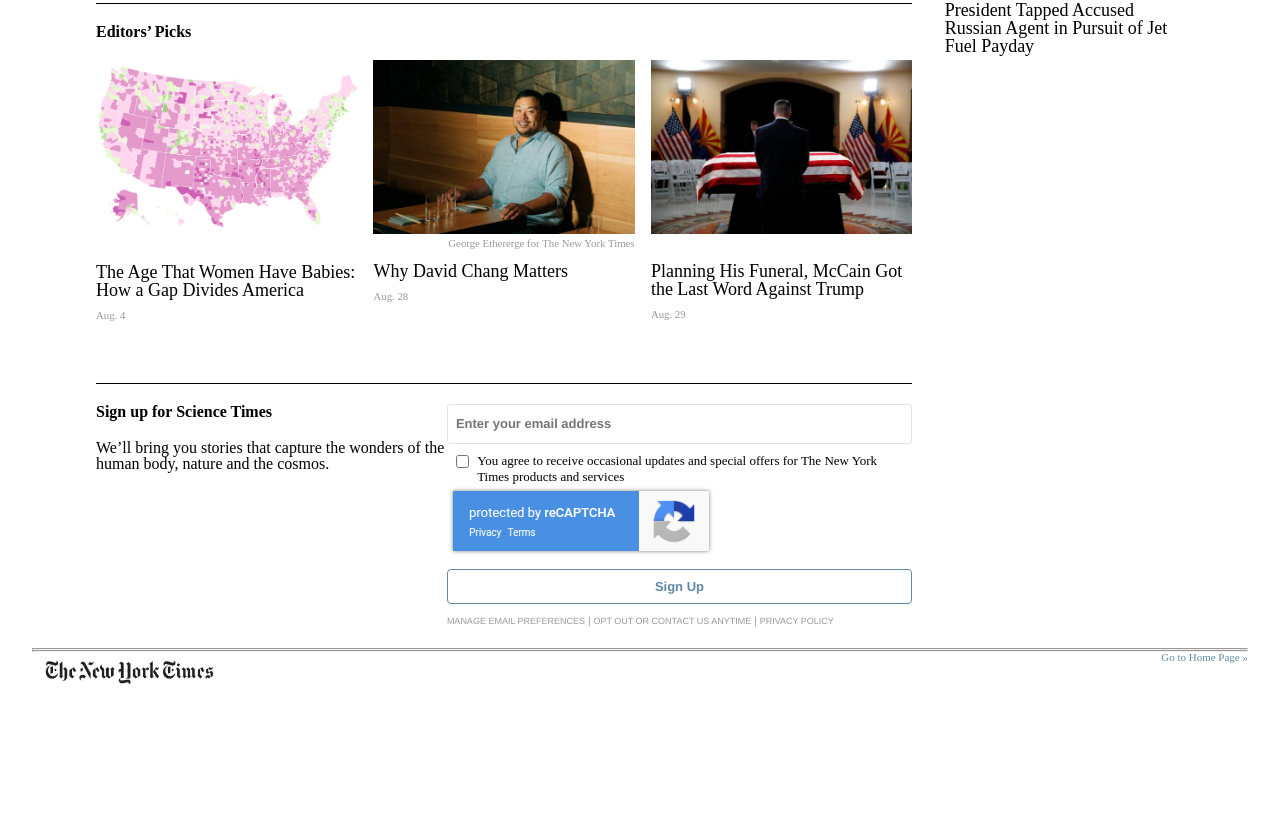
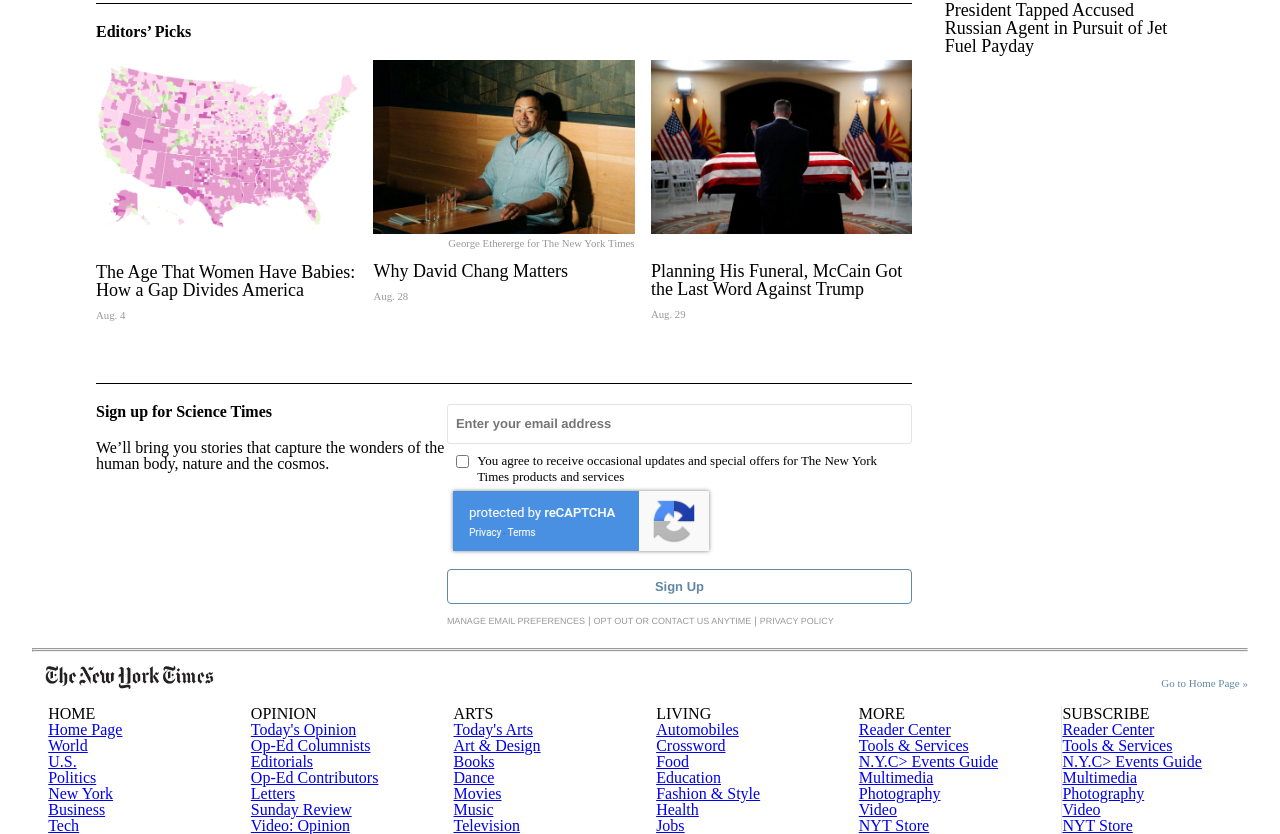
Before and after one commit to uzorjchibuzor/ny-times, a plain HTML site: page index.html in a window 1280 px wide. Shown: the part 5987-6821 px from the top of the page. Before the commit the page ends 6683 px from the top, so only its background shows below. Drawn offline with Linux system fonts and the light colour scheme.

Commit message:
added the links at the footer

```diff
--- a/assets/stylesheets/main.css
+++ b/assets/stylesheets/main.css
@@ -435,4 +435,26 @@
     font-weight: 400;
     line-height: 11px;
     text-decoration: none;
+    vertical-align: text-bottom;
+    position: relative;
+    top: 21px;
    }
+
+   .footer-header {
+     margin: 5px 0;
+   }
+
+
+   .quick-links {
+     width: 14%;
+
+     margin:auto;
+   }
+
+   .quick-links p, .quick-links a {
+     display: block;
+   }
+
+   .separate {
+     border-left: 1px solid #e5e5e5;
+   }
--- a/index.html
+++ b/index.html
@@ -361,10 +361,11 @@
           <form action="#" method="POST">
             <input type="email" placeholder="Enter your email address">
 
-            <input type="checkbox"> <span>You agree to receive occasional updates and special offers for The New York Times products and services</span>
+            <input type="checkbox">
+            <span>You agree to receive occasional updates and special offers for The New York Times products and services</span>
 
             <div class="clear-float"></div>
-          <img src="./assets/images/captcha.png" alt="captcha"/>
+            <img src="./assets/images/captcha.png" alt="captcha" />
             <button type="button">Sign Up</button>
             <p class="referral">
               <a href="#">MANAGE EMAIL PREFERENCES</a> |
@@ -377,16 +378,36 @@
       </div>
       <div class="trending-links">
         <h5>Trending</h5>
-    <h6><a href="#"> Opinion: They Sat in Hypocrisy</a></h6>
-    <h6><a href="#">Meghan McCain’s Eulogy Shows She Is Forged in Her Father’s Image</a></h6>
-    <h6><a href="#">‘It’s Like, Who’s Next?’: A Troubled School’s Alarming Death Rate</a></h6>
-    <h6><a href="#">How to Retire in Your 30s With $1 Million in the Bank</a></h6>
-    <h6><a href="#">How Brett Kavanaugh Would Transform the Supreme Court</a></h6>
-    <h6><a href="#">Opinion: What’s the Point of the Supreme Court?</a></h6>
-    <h6><a href="#">A Swastika on a Church Bell: A Village Splits on How to Confront Nazi Past</a></h6>
-    <h6><a href="#">Opinion: How Trump Betrays ‘Forgotten’ Americans</a></h6>
-    <h6><a href="#">Opinion: The Last Butterfly</a></h6>
-    <h6><a href="#">Wife of Former N.R.A. President Tapped Accused Russian Agent in Pursuit of Jet Fuel Payday</a></h6>
+        <h6>
+          <a href="#"> Opinion: They Sat in Hypocrisy</a>
+        </h6>
+        <h6>
+          <a href="#">Meghan McCain’s Eulogy Shows She Is Forged in Her Father’s Image</a>
+        </h6>
+        <h6>
+          <a href="#">‘It’s Like, Who’s Next?’: A Troubled School’s Alarming Death Rate</a>
+        </h6>
+        <h6>
+          <a href="#">How to Retire in Your 30s With $1 Million in the Bank</a>
+        </h6>
+        <h6>
+          <a href="#">How Brett Kavanaugh Would Transform the Supreme Court</a>
+        </h6>
+        <h6>
+          <a href="#">Opinion: What’s the Point of the Supreme Court?</a>
+        </h6>
+        <h6>
+          <a href="#">A Swastika on a Church Bell: A Village Splits on How to Confront Nazi Past</a>
+        </h6>
+        <h6>
+          <a href="#">Opinion: How Trump Betrays ‘Forgotten’ Americans</a>
+        </h6>
+        <h6>
+          <a href="#">Opinion: The Last Butterfly</a>
+        </h6>
+        <h6>
+          <a href="#">Wife of Former N.R.A. President Tapped Accused Russian Agent in Pursuit of Jet Fuel Payday</a>
+        </h6>
       </div>
     </section>
     <div class="clear-float"></div>
@@ -395,9 +416,76 @@
   <footer>
     <hr>
     <hr>
-
+    <div class='footer-header'>
       <img src="./assets/images/logo.png" alt="">
       <a href="#" class="footer-home">Go to Home Page »</a>
+      <div class="clear-float"></div>
+    </div>
+
+    <div class="container">
+      <div class="quick-links">
+        <p>HOME</p>
+        <a href="#">Home Page</a>
+        <a href="#">World</a>
+        <a href="#">U.S.</a>
+        <a href="#">Politics</a>
+        <a href="#">New York</a>
+        <a href="#">Business</a>
+        <a href="#">Tech</a>
+      </div>
+      <div class="quick-links">
+        <p>OPINION</p>
+        <a href="#">Today's Opinion</a>
+        <a href="#">Op-Ed Columnists</a>
+        <a href="#">Editorials</a>
+        <a href="#">Op-Ed Contributors</a>
+        <a href="#">Letters</a>
+        <a href="#">Sunday Review</a>
+        <a href="#">Video: Opinion</a>
+      </div>
+      <div class="quick-links">
+        <p>ARTS</p>
+        <a href="#">Today's Arts</a>
+        <a href="#">Art &amp; Design</a>
+        <a href="#">Books</a>
+        <a href="#">Dance</a>
+        <a href="#">Movies</a>
+        <a href="#">Music</a>
+        <a href="#">Television</a>
+      </div>
+      <div class="quick-links">
+        <p>LIVING</p>
+        <a href="#">Automobiles</a>
+        <a href="#">Crossword</a>
+        <a href="#">Food</a>
+        <a href="#">Education</a>
+        <a href="#">Fashion &amp; Style</a>
+        <a href="#">Health</a>
+        <a href="#">Jobs</a>
+      </div>
+      <div class="quick-links">
+        <p>MORE</p>
+        <a href="#">Reader Center</a>
+        <a href="#">Tools &amp; Services</a>
+        <a href="#">N.Y.C> Events Guide</a>
+        <a href="#">Multimedia</a>
+        <a href="#">Photography</a>
+        <a href="#">Video</a>
+        <a href="#">NYT Store</a>
+      </div>
+
+      <div class="quick-links separate">
+        <p>SUBSCRIBE</p>
+        <a href="#">Reader Center</a>
+        <a href="#">Tools &amp; Services</a>
+        <a href="#">N.Y.C> Events Guide</a>
+        <a href="#">Multimedia</a>
+        <a href="#">Photography</a>
+        <a href="#">Video</a>
+        <a href="#">NYT Store</a>
+      </div>
+    </div>
+
   </footer>
 
 </body>
```
Lines whose indentation alone changed are shown as unchanged.
